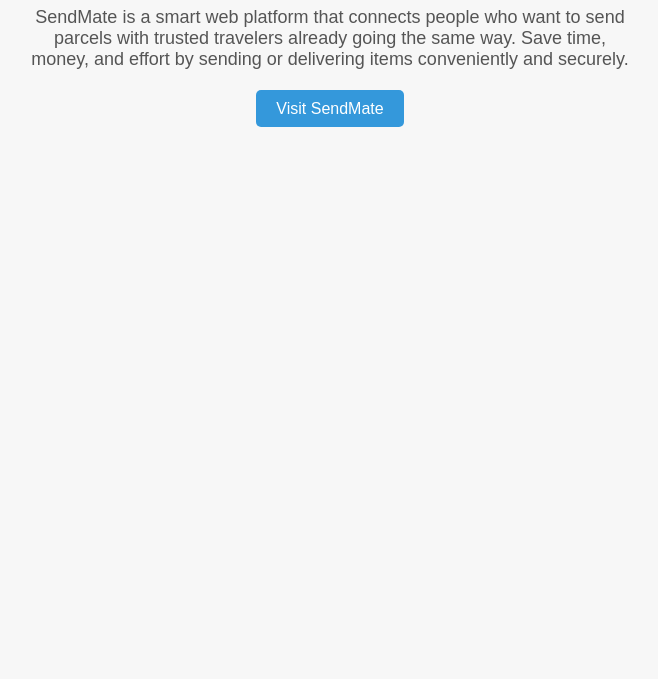
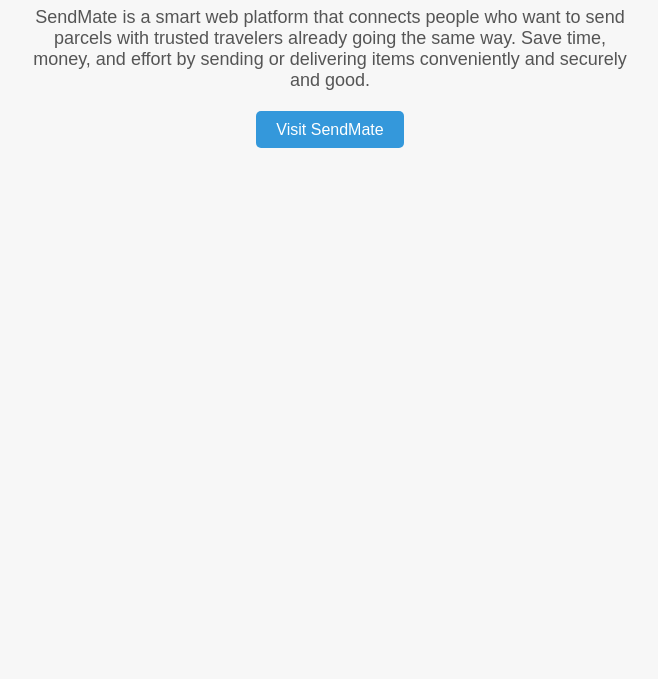
Before and after one commit to AjinkyaP-09/terra-ansi-project, a plain HTML site: page index.html in a window 1280 px wide. Shown: the part 121-800 px from the top of the page, without its empty margins (310-968 px from the left). Drawn offline with Linux system fonts and the light colour scheme.

Commit message:
try push pull for actions

```diff
--- a/index.html
+++ b/index.html
@@ -11,7 +11,7 @@
   <p style="font-size: 18px; color: #555; max-width: 600px; margin: 0 auto;">
     SendMate is a smart web platform that connects people who want to send parcels
     with trusted travelers already going the same way. Save time, money, and effort by
-    sending or delivering items conveniently and securely.
+    sending or delivering items conveniently and securely and good.
   </p>
 
   <p style="margin-top: 30px;">
```
